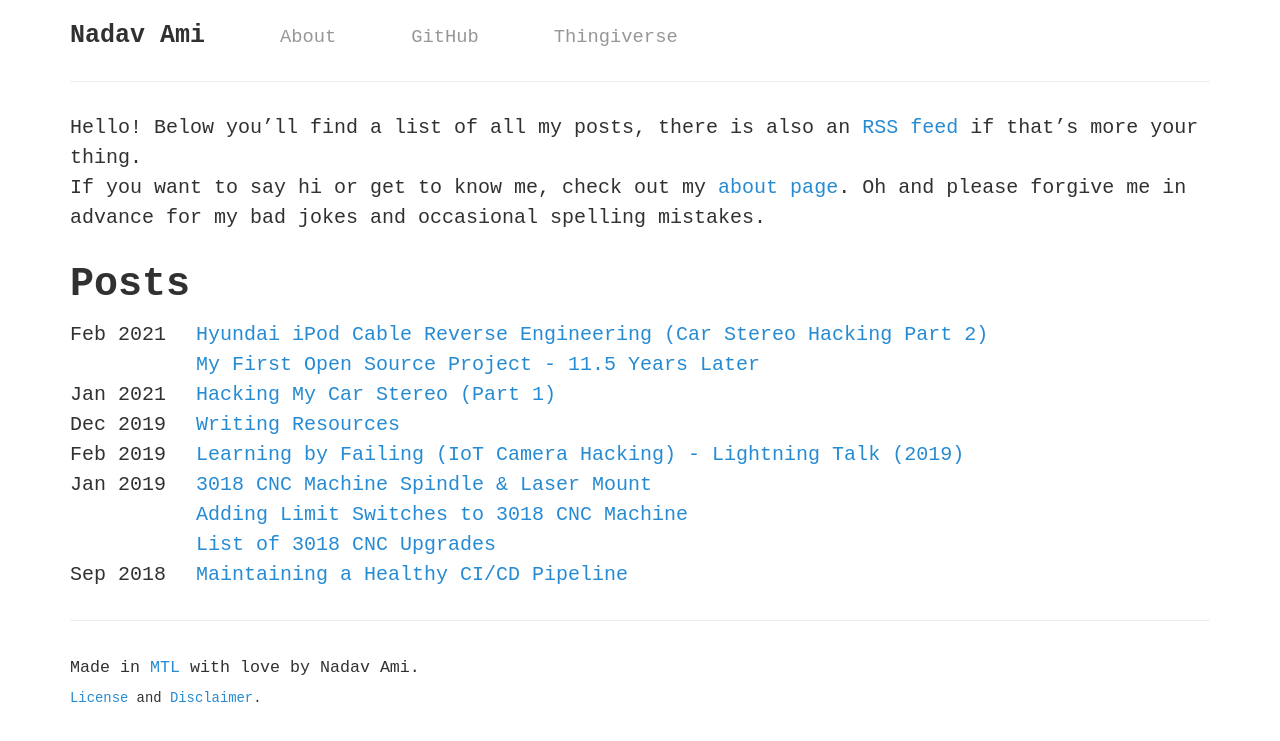
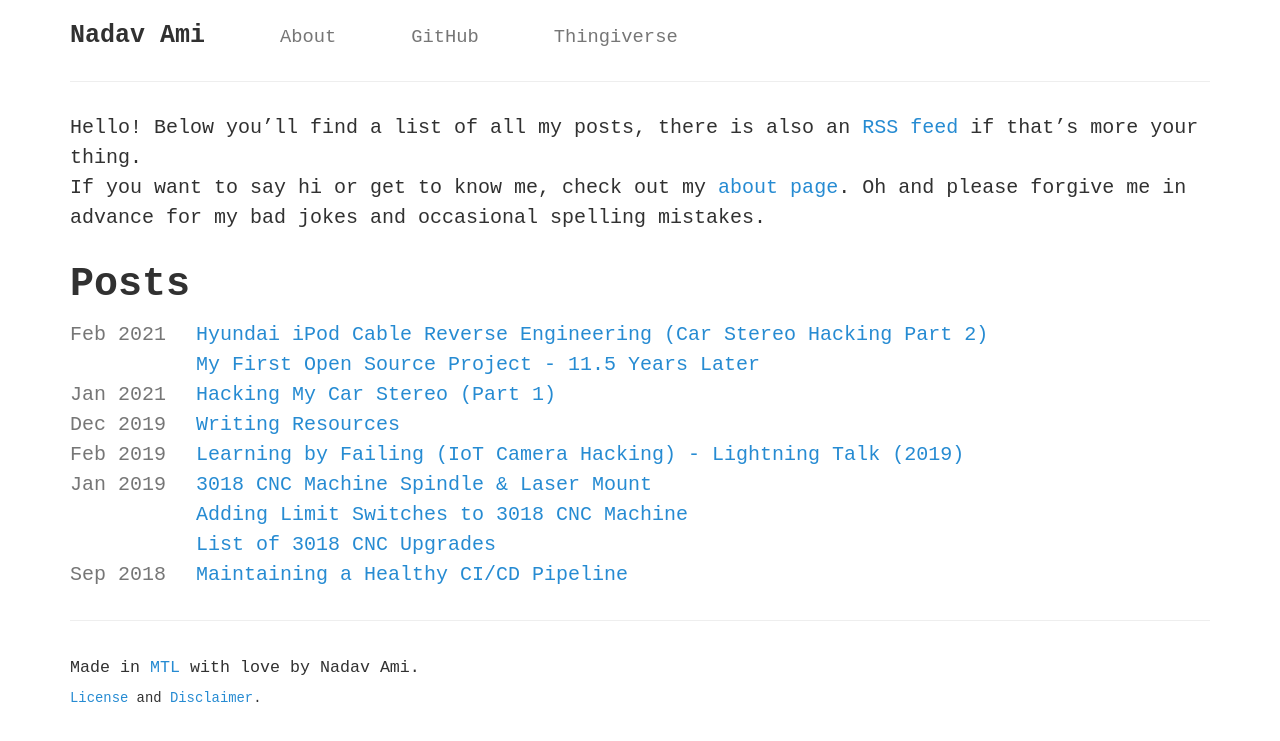
Before and after one commit to nadavami/nadavami.github.io, a Jekyll site: the page built from index.md, in a window 1280 px wide. Shown: the top 741 px of the page. Built offline with Jekyll 4.4.1, drawn with Linux system fonts in a browser that asks for light colours.

Commit message:
Update menu and post date color

```diff
--- a/_sass/_masthead.scss
+++ b/_sass/_masthead.scss
@@ -18,6 +18,6 @@
   small {
     font-size: 75%;
     font-weight: 400;
-    opacity: .5;
+    color: $gray-3;
   }
 }
--- a/_sass/_type.scss
+++ b/_sass/_type.scss
@@ -51,6 +51,7 @@
 dt {
   grid-column-start: 1;
   margin-right: 1.5rem;
+  color: $gray-3;
 }
 
 dd {
```
